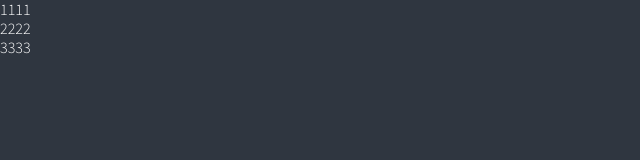
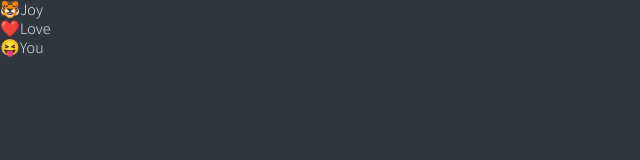
Before and after one commit to joyjsmun/Clone_Trello, a React (Create React App) app: page / in a window 1280 px wide. Shown: the top 160 px of the page, without its empty margins (0-640 px from the left). Built offline with nearby package versions, Linux system fonts and the light colour scheme.

Commit message:
ADD: drag and drop practice

```diff
--- a/src/App.tsx
+++ b/src/App.tsx
@@ -5,16 +5,27 @@ function App(){
   return <DragDropContext onDragEnd={onDragEnd}>
     <div>
       <Droppable droppableId="one">
-        {() =>
-        <ul>
+        {(magic) =>
+        <ul ref={magic.innerRef} {...magic.droppableProps}>
           <Draggable draggableId="first" index={0}>
-            {() => <li>1111</li>}
+            {(magic) =>
+              <li ref={magic.innerRef}
+               {...magic.draggableProps}>
+                 <span {...magic.dragHandleProps}>🐯</span>
+                 Joy
+               </li>}
             </Draggable>
             <Draggable draggableId="second" index={1}>
-            {() => <li>2222</li>}
+            {(magic) =>
+              <li ref={magic.innerRef}{...magic.draggableProps}>
+                <span  {...magic.dragHandleProps} >❤️</span>
+                Love</li>}
             </Draggable>
             <Draggable draggableId="Third" index={2}>
-            {() => <li>3333</li>}
+            {(magic) =>
+              <li ref={magic.innerRef}{...magic.draggableProps}>
+                <span  {...magic.dragHandleProps} >😝</span>
+                You</li>}
             </Draggable>
           </ul>}
       </Droppable>
```
